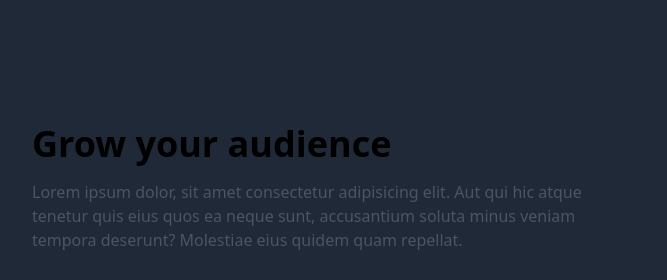
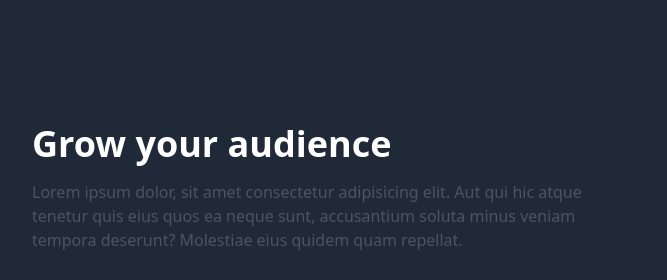
Before and after one commit to samarium224/nothing_cool_yet_jarif, a website: page src/index.html in a window 1280 px wide. Shown: the part 980-1260 px from the top of the page, 0-667 px from the left. Drawn offline with Linux system fonts and the light colour scheme.

Commit message:
text white done

```diff
--- a/src/index.html
+++ b/src/index.html
@@ -229,7 +229,7 @@
                 </div>
 
                 <div class="lg:py-24">
-                    <h2 class="text-3xl font-bold sm:text-4xl">Grow your audience</h2>
+                    <h2 class="text-3xl font-bold text-white sm:text-4xl">Grow your audience</h2>
 
                     <p class="mt-4 text-gray-600">
                         Lorem ipsum dolor, sit amet consectetur adipisicing elit. Aut qui hic atque tenetur quis
```
